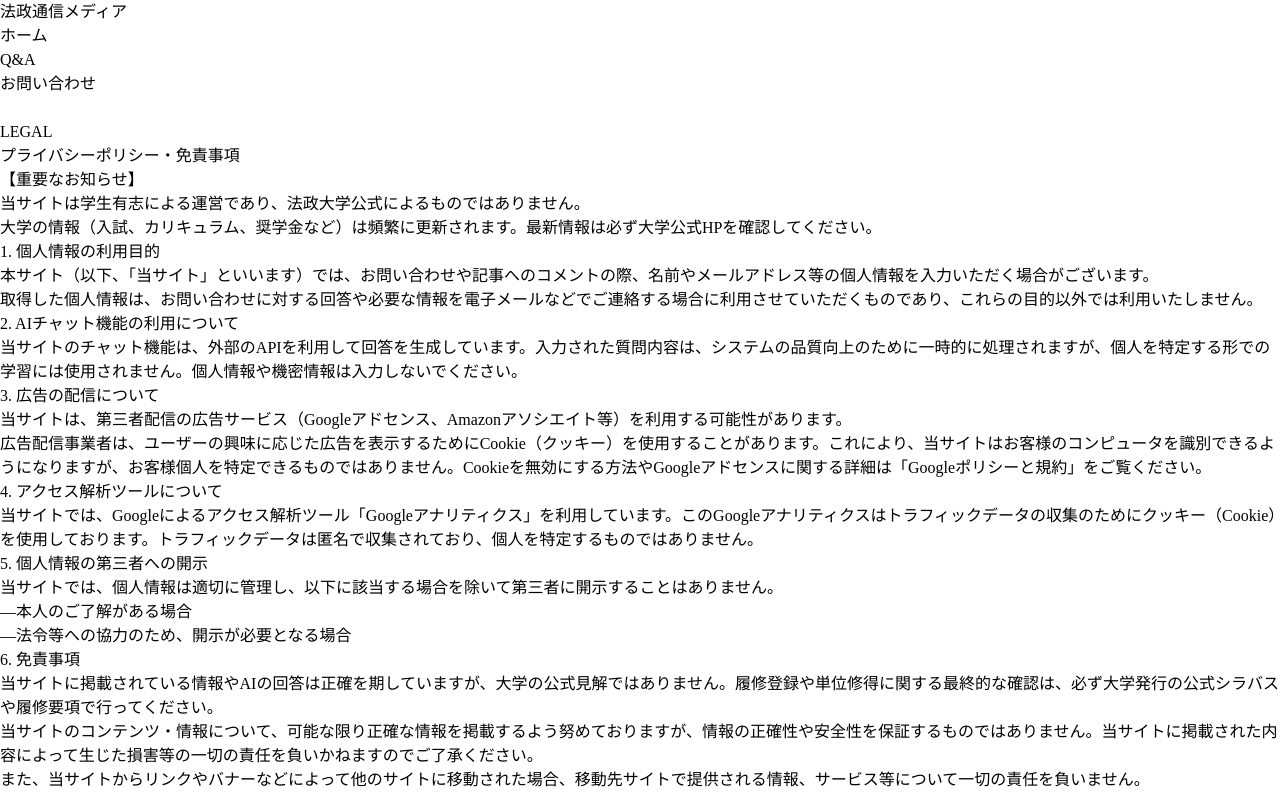
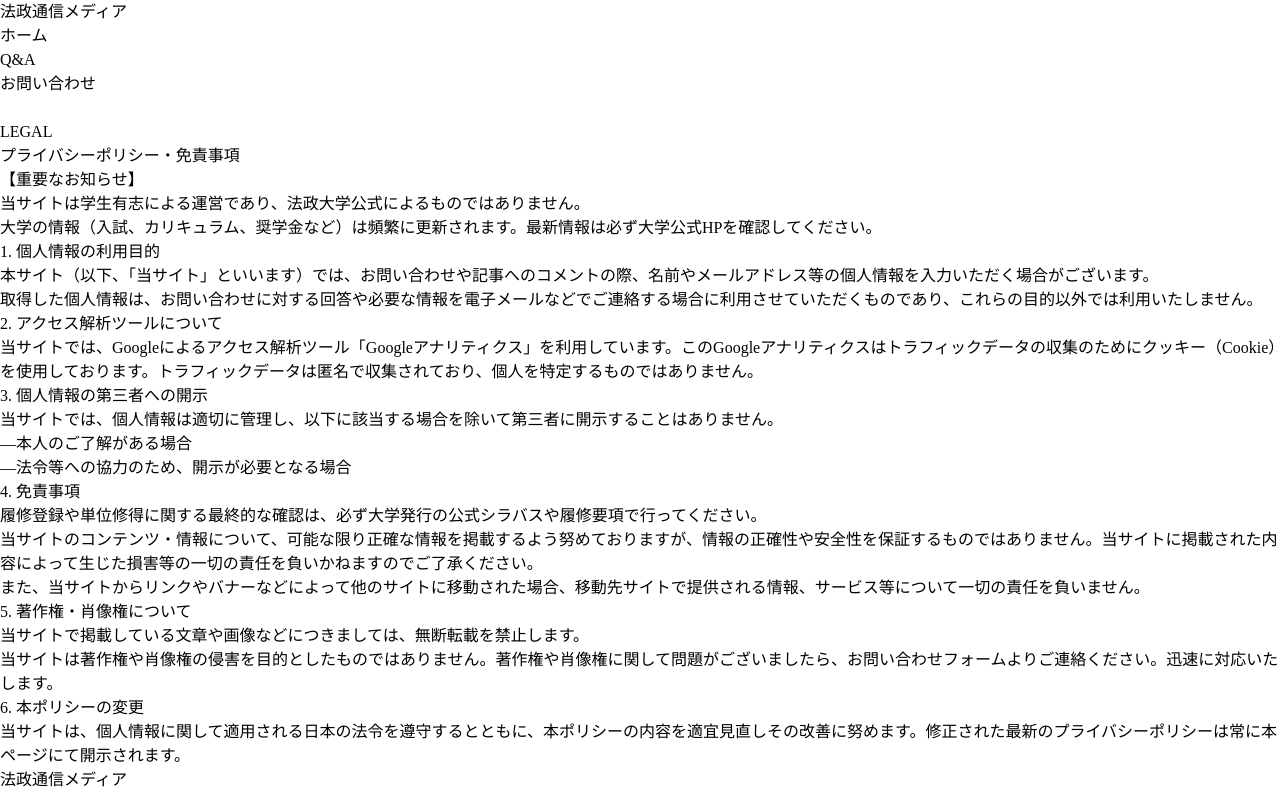
Before and after one commit to wata-0911/housei-media, a React (Vite) app: page /draft-privacy-2026 in a window 1280 px wide. Shown: the top 793 px of the page. Built offline with nearby package versions, Linux system fonts and the light colour scheme.

Commit message:
最新ポストの表示の自動化、プラポリの修正

```diff
--- a/src/pages/Home.jsx
+++ b/src/pages/Home.jsx
@@ -5,6 +5,13 @@ import XTimeline from '../components/XTimeline';
 
 export default function Home() {
   const [keyword, setKeyword] = useState('');
+
+  // APIから取得するポストIDを保持（初期値として元々の2件を設定）
+  const [tweetIds, setTweetIds] = useState([
+    '2084907256160637081',
+    '2084929908820852873'
+  ]);
+
   const navigate = useNavigate();
 
   // スクロールに応じたパララックス（視差効果）用の設定
@@ -20,6 +27,18 @@ export default function Home() {
     link.rel = 'stylesheet';
     document.head.appendChild(link);
     return () => document.head.removeChild(link);
+  }, []);
+
+  // RSS経由のAPIから最新2件のツイートIDを自動取得する処理
+  useEffect(() => {
+    fetch('/api/latest-tweets')
+      .then((res) => res.json())
+      .then((data) => {
+        if (data.tweetIds && data.tweetIds.length > 0) {
+          setTweetIds(data.tweetIds);
+        }
+      })
+      .catch((err) => console.error('Error fetching latest tweets:', err));
   }, []);
 
   const handleSearch = (e) => {
@@ -182,7 +201,7 @@ export default function Home() {
         </div>
       </section>
 
-      {/* セクション2: OFFICIAL X TIMELINE */}
+      {/* セクション2: OFFICIAL X TIMELINE（動的配列マップに変更） */}
       <section className="py-32 overflow-hidden bg-white">
         <div className="max-w-7xl mx-auto px-4 sm:px-6 lg:px-8 relative">
           <div className="flex flex-col items-center gap-12">
@@ -201,32 +220,22 @@ export default function Home() {
             </motion.div>
 
             <div className="w-full grid grid-cols-1 md:grid-cols-2 gap-8 z-20 relative">
-
+              {tweetIds.map((id, index) => (
                 <motion.div
-                initial={{ opacity: 0, x: -30 }}
+                  key={id || index}
+                  initial={{ opacity: 0, x: index === 0 ? -30 : 30 }}
                   whileInView={{ opacity: 1, x: 0 }}
                   viewport={{ once: true, margin: "-100px" }}
-                transition={{ duration: 1, delay: 0.2, ease: "easeOut" }}
+                  transition={{ duration: 1, delay: 0.2 + index * 0.2, ease: "easeOut" }}
                   className="bg-[#FAFAFA] rounded-2xl p-6 border border-gray-100 shadow-[0_10px_40px_-15px_rgba(0,0,0,0.05)]"
                 >
                   <div className="bg-white rounded-xl p-2 border border-gray-200">
-                  <XTimeline tweetId="2084907256160637081" />
+                    <XTimeline tweetId={id} />
                   </div>
                 </motion.div>
+              ))}
+            </div>
 
-              <motion.div
-                initial={{ opacity: 0, x: 30 }}
-                whileInView={{ opacity: 1, x: 0 }}
-                viewport={{ once: true, margin: "-100px" }}
-                transition={{ duration: 1, delay: 0.4, ease: "easeOut" }}
-                className="bg-[#FAFAFA] rounded-2xl p-6 border border-gray-100 shadow-[0_10px_40px_-15px_rgba(0,0,0,0.05)]"
-              >
-                <div className="bg-white rounded-xl p-2 border border-gray-200">
-                  <XTimeline tweetId="2084929908820852873" />
-                </div>
-              </motion.div>
-
-            </div>
           </div>
         </div>
       </section>
@@ -234,7 +243,6 @@ export default function Home() {
       {/* セクション3: MEMBERS */}
       <section className="py-32 bg-[#F5F5F7] overflow-hidden">
         <div className="max-w-7xl mx-auto px-4 sm:px-6 lg:px-8 relative">
-          {/* justify-between と gap-12 を追加し、被りを防ぐ */}
           <div className="flex flex-col md:flex-row-reverse items-center justify-between gap-12">
 
             {/* テキストエリア */}
@@ -264,7 +272,7 @@ export default function Home() {
               </Link>
             </motion.div>
 
-            {/* 画像エリア（マイナスマージンを削除し、幅をw-6/12に調整） */}
+            {/* 画像エリア */}
             <motion.div
               initial={{ opacity: 0, x: -50 }}
               whileInView={{ opacity: 1, x: 0 }}
@@ -296,7 +304,6 @@ export default function Home() {
       <section className="py-32 bg-white overflow-hidden">
         <div className="max-w-7xl mx-auto px-4 sm:px-6 lg:px-8 relative">
 
-          {/* 中央に配置し、横長に広げる */}
           <motion.div
             initial={{ opacity: 0, y: 30 }}
             whileInView={{ opacity: 1, y: 0 }}
@@ -304,7 +311,6 @@ export default function Home() {
             transition={{ duration: 1, ease: "easeOut" }}
             className="w-full max-w-5xl mx-auto bg-[#FAFAFA] p-10 md:p-16 md:px-24 border-t-4 border-[#002255] shadow-[0_10px_40px_-15px_rgba(0,0,0,0.05)] relative"
           >
-            {/* 装飾：引用符 */}
             <div className="absolute top-0 left-8 md:left-12 -translate-y-1/2 bg-white px-2">
               <span className="text-5xl text-[#C6A87C] font-serif leading-none">“</span>
             </div>
--- a/src/pages/PrivacyPolicy.jsx
+++ b/src/pages/PrivacyPolicy.jsx
@@ -73,28 +73,7 @@ export default function PrivacyPolicy() {
               <section>
                 <h3 className="text-xl md:text-2xl text-[#002255] font-medium border-b border-[#C6A87C] pb-4 mb-6 flex items-center tracking-wide">
                   <span className="w-1.5 h-6 bg-[#E65C00] mr-4 inline-block"></span>
-                  2. AIチャット機能の利用について
-                </h3>
-                <p className="text-[#4A4A4A] leading-loose text-sm md:text-base font-light text-justify">
-                  当サイトのチャット機能は、外部のAPIを利用して回答を生成しています。入力された質問内容は、システムの品質向上のために一時的に処理されますが、個人を特定する形での学習には使用されません。個人情報や機密情報は入力しないでください。
-                </p>
-              </section>
-
-              <section>
-                <h3 className="text-xl md:text-2xl text-[#002255] font-medium border-b border-[#C6A87C] pb-4 mb-6 flex items-center tracking-wide">
-                  <span className="w-1.5 h-6 bg-[#E65C00] mr-4 inline-block"></span>
-                  3. 広告の配信について
-                </h3>
-                <p className="text-[#4A4A4A] leading-loose text-sm md:text-base font-light text-justify">
-                  当サイトは、第三者配信の広告サービス（Googleアドセンス、Amazonアソシエイト等）を利用する可能性があります。<br />
-                  広告配信事業者は、ユーザーの興味に応じた広告を表示するためにCookie（クッキー）を使用することがあります。これにより、当サイトはお客様のコンピュータを識別できるようになりますが、お客様個人を特定できるものではありません。Cookieを無効にする方法やGoogleアドセンスに関する詳細は「Googleポリシーと規約」をご覧ください。
-                </p>
-              </section>
-
-              <section>
-                <h3 className="text-xl md:text-2xl text-[#002255] font-medium border-b border-[#C6A87C] pb-4 mb-6 flex items-center tracking-wide">
-                  <span className="w-1.5 h-6 bg-[#E65C00] mr-4 inline-block"></span>
-                  4. アクセス解析ツールについて
+                  2. アクセス解析ツールについて
                 </h3>
                 <p className="text-[#4A4A4A] leading-loose text-sm md:text-base font-light text-justify">
                   当サイトでは、Googleによるアクセス解析ツール「Googleアナリティクス」を利用しています。このGoogleアナリティクスはトラフィックデータの収集のためにクッキー（Cookie）を使用しております。トラフィックデータは匿名で収集されており、個人を特定するものではありません。
@@ -104,7 +83,7 @@ export default function PrivacyPolicy() {
               <section>
                 <h3 className="text-xl md:text-2xl text-[#002255] font-medium border-b border-[#C6A87C] pb-4 mb-6 flex items-center tracking-wide">
                   <span className="w-1.5 h-6 bg-[#E65C00] mr-4 inline-block"></span>
-                  5. 個人情報の第三者への開示
+                  3. 個人情報の第三者への開示
                 </h3>
                 <p className="text-[#4A4A4A] leading-loose text-sm md:text-base font-light text-justify mb-4">
                   当サイトでは、個人情報は適切に管理し、以下に該当する場合を除いて第三者に開示することはありません。
@@ -124,11 +103,11 @@ export default function PrivacyPolicy() {
               <section>
                 <h3 className="text-xl md:text-2xl text-[#002255] font-medium border-b border-[#C6A87C] pb-4 mb-6 flex items-center tracking-wide">
                   <span className="w-1.5 h-6 bg-[#E65C00] mr-4 inline-block"></span>
-                  6. 免責事項
+                  4. 免責事項
                 </h3>
                 <div className="space-y-4">
                   <p className="text-[#4A4A4A] leading-loose text-sm md:text-base font-light text-justify">
-                    当サイトに掲載されている情報やAIの回答は正確を期していますが、大学の公式見解ではありません。履修登録や単位修得に関する最終的な確認は、必ず大学発行の公式シラバスや履修要項で行ってください。
+                    履修登録や単位修得に関する最終的な確認は、必ず大学発行の公式シラバスや履修要項で行ってください。
                   </p>
                   <p className="text-[#4A4A4A] leading-loose text-sm md:text-base font-light text-justify">
                     当サイトのコンテンツ・情報について、可能な限り正確な情報を掲載するよう努めておりますが、情報の正確性や安全性を保証するものではありません。当サイトに掲載された内容によって生じた損害等の一切の責任を負いかねますのでご了承ください。
@@ -142,7 +121,7 @@ export default function PrivacyPolicy() {
               <section>
                 <h3 className="text-xl md:text-2xl text-[#002255] font-medium border-b border-[#C6A87C] pb-4 mb-6 flex items-center tracking-wide">
                   <span className="w-1.5 h-6 bg-[#E65C00] mr-4 inline-block"></span>
-                  7. 著作権・肖像権について
+                  5. 著作権・肖像権について
                 </h3>
                 <p className="text-[#4A4A4A] leading-loose text-sm md:text-base font-light text-justify">
                   当サイトで掲載している文章や画像などにつきましては、無断転載を禁止します。<br />
@@ -153,7 +132,7 @@ export default function PrivacyPolicy() {
               <section>
                 <h3 className="text-xl md:text-2xl text-[#002255] font-medium border-b border-[#C6A87C] pb-4 mb-6 flex items-center tracking-wide">
                   <span className="w-1.5 h-6 bg-[#E65C00] mr-4 inline-block"></span>
-                  8. 本ポリシーの変更
+                  6. 本ポリシーの変更
                 </h3>
                 <p className="text-[#4A4A4A] leading-loose text-sm md:text-base font-light text-justify">
                   当サイトは、個人情報に関して適用される日本の法令を遵守するとともに、本ポリシーの内容を適宜見直しその改善に努めます。修正された最新のプライバシーポリシーは常に本ページにて開示されます。
```
Also changed, not shown: src/pages/api/latest-tweets.js (added, +39 -0 lines). Lines whose indentation alone changed are shown as unchanged.
